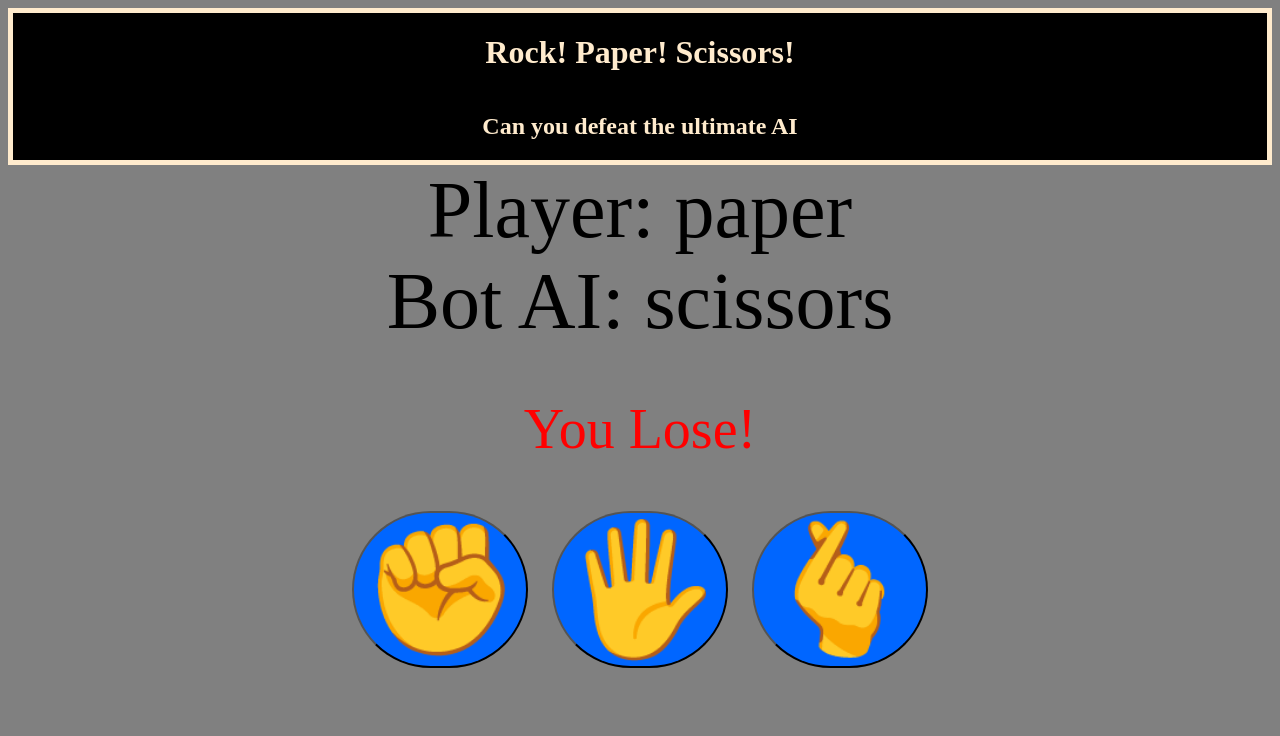
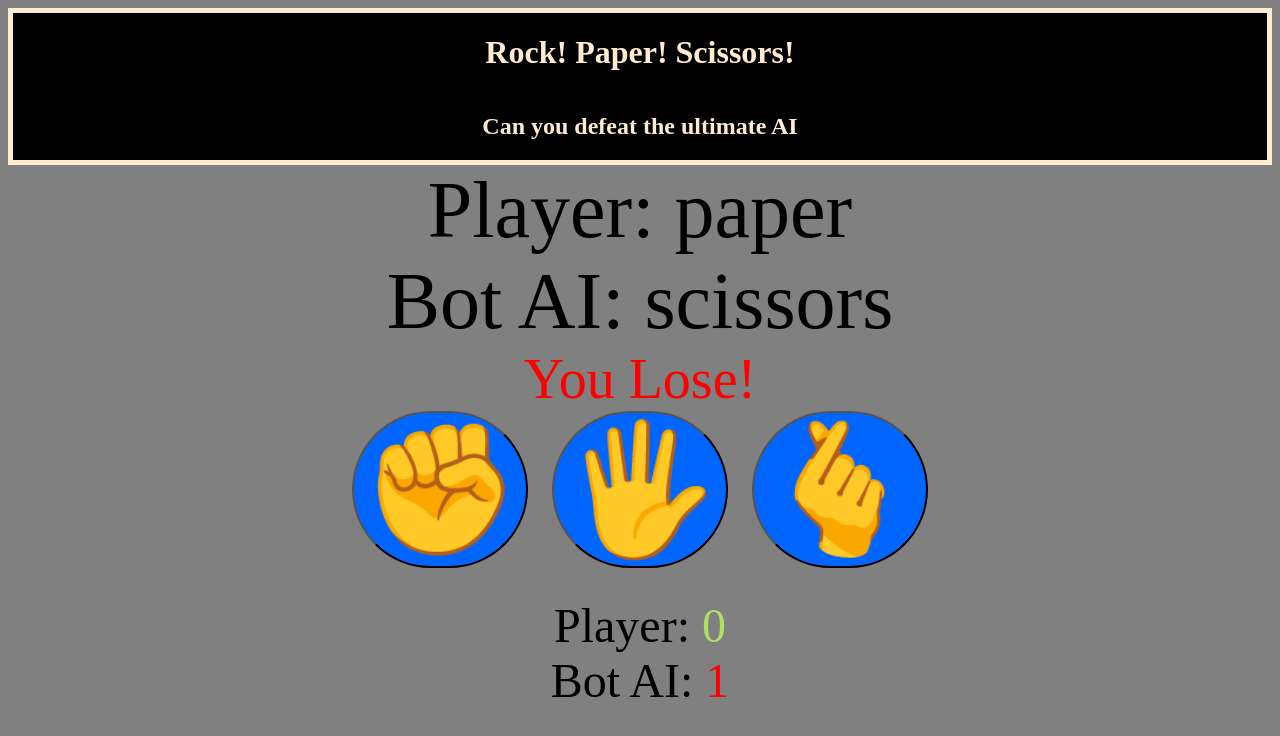
Before and after one commit to bertillosam/RPSgame, a plain HTML site: page index.html in a window 1280 px wide. Both pictures are taken after a click on the button "🖐️". Drawn offline with Linux system fonts and the light colour scheme.

Commit message:
added scoreboard

```diff
--- a/index.html
+++ b/index.html
@@ -34,6 +34,18 @@
 
 
 
+     <div class="playerScore">
+        Player: <span id="playerScoreDisplay">0</span>
+    </div>
+
+     <div class="computerScore">
+        Bot AI: <span id="computerScoreDisplay">0</span>
+    </div>
+
+
+
+
+
     <script src="index.js"></script>
 </body>
 </html>
--- a/index.js
+++ b/index.js
@@ -4,6 +4,11 @@ const choices = ["rock", "paper", "scissors"];
 const playerDisplay = document.getElementById("playerDisplay");
 const computerDisplay = document.getElementById("computerDisplay");
 const resultDisplay = document.getElementById("resultDisplay");
+const playerScoreDisplay = document.getElementById("playerScoreDisplay");
+const computerScoreDisplay = document.getElementById("computerScoreDisplay");
+
+let playerScore = 0;
+let computerScore = 0;
 
 function playerChoice(playerChoice){
 
@@ -36,9 +41,14 @@ function playerChoice(playerChoice){
     switch(result){
         case "You Win":
             resultDisplay.classList.add("greenText");
+            playerScore++;
+            playerScoreDisplay.textContent = playerScore
             break;
         case "You Lose!":
             resultDisplay.classList.add("redText");
+            computerScore++;
+            computerScoreDisplay.textContent = computerScore
             break;
     }
+
 }
--- a/styles.css
+++ b/styles.css
@@ -34,12 +34,15 @@ body {
 #playerDisplay, #computerDisplay {
     font-size: 5rem;
 }
-#resultDisplay {
-    margin: 50px 0;
+
+.playerScore, .computerScore {
+    font-size: 3rem;
+
 }
-.greenText {
+
+.greenText, #playerScoreDisplay {
     color: rgb(174, 223, 102);
 }
-.redText {
+.redText, #computerScoreDisplay {
     color: rgb(255, 0, 0);
 }
```
